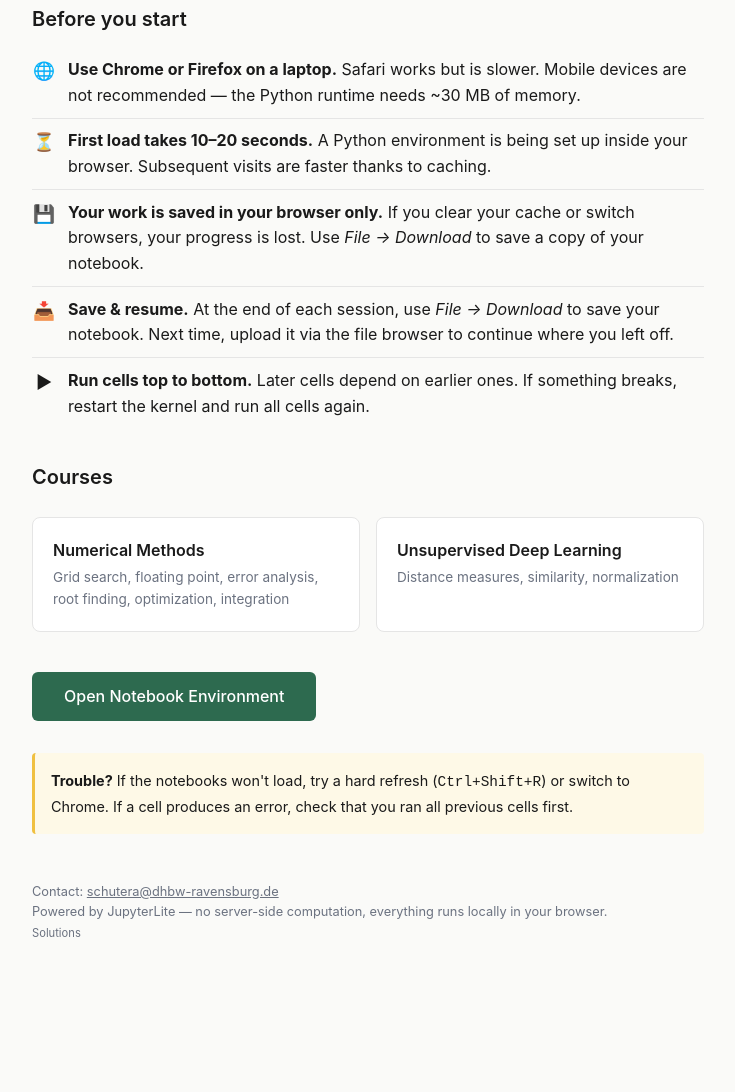
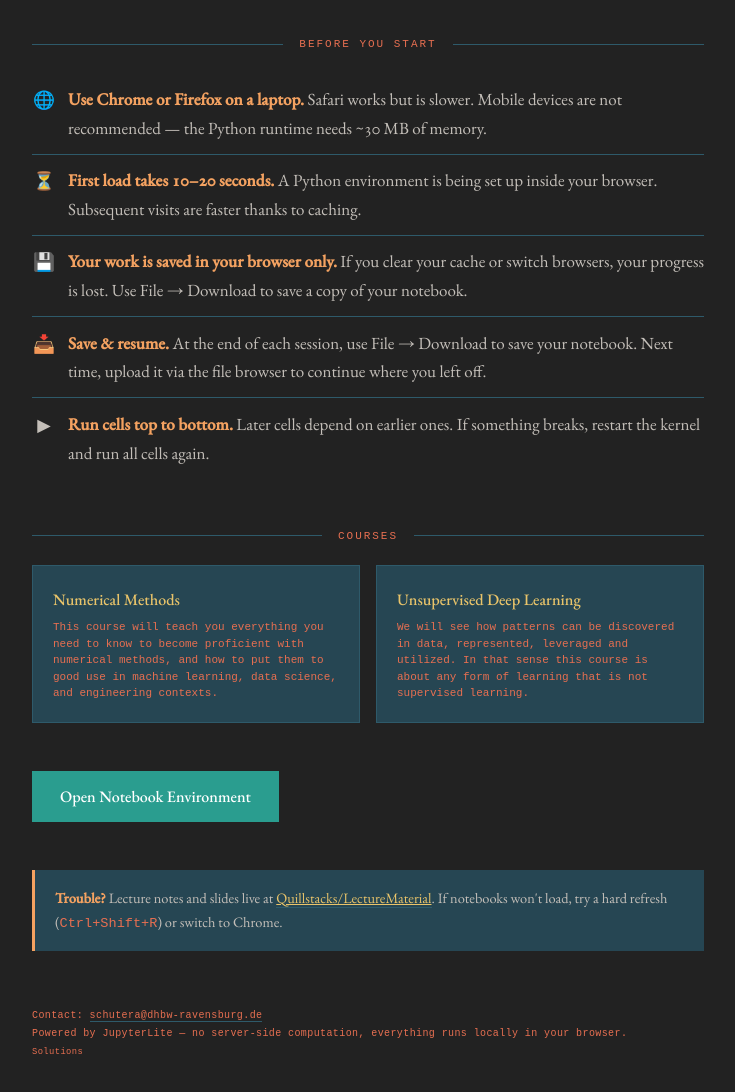
Before and after one commit to Quillstacks/enlitenment, a plain HTML site: page landing/index.html in a window 1280 px wide. Shown: the part 168-1260 px from the top of the page, without its empty margins (272-1007 px from the left). Before the commit the page ends 1159 px from the top, so only its background shows below. Drawn offline with nearby package versions, Linux system fonts and the light colour scheme.

Commit message:
Restyle landing page, secure solutions, add JupyterLite theming
- Redesign landing page to match frontendstyle.md: dark palette,
  EB Garamond + Geist Mono, no border-radius, staggered animations
- Move all *_solutions.ipynb out of content/ into solutions/ so they
  are never deployed to the hosted JupyterLite instance
- Rewrite checks.py to use SHA-256 hash comparisons instead of
  computing expected values — students see hints but not formulas
- Add overrides.json (dark theme default) and custom/custom.css
  mapping JupyterLab CSS variables to the enlitenment palette
- Update deploy script to inject custom CSS into build output
- Improve scatter plots: equal aspect ratio, origin-anchored axes,
  shared figure legend, redesigned coffee dataset for better
  normalization demonstration
- Add distance comparison table (raw vs z-scored) after scatter plots

```diff
--- /dev/null
+++ b/custom/custom.css
@@ -0,0 +1,165 @@
+/*
+ * Custom JupyterLab theme — matches enlitenment landing page palette.
+ * Loaded via jupyter_lite_config.json custom_css setting.
+ *
+ * Palette:
+ *   bg:       #222222    surface:  #264653    border:   #2e5a6a
+ *   accent:   #2a9d8f    golden:   #e9c46a    orange:   #f4a261
+ *   terra:    #e76f51    text:     #c4bfb9
+ */
+
+@import url('https://fonts.googleapis.com/css2?family=EB+Garamond:ital,wght@0,300;0,400;0,500;1,400&display=swap');
+
+:root,
+body[data-jp-theme-name="JupyterLab Dark"] {
+  /* -- Layout backgrounds -- */
+  --jp-layout-color0: #222222;
+  --jp-layout-color1: #264653;
+  --jp-layout-color2: #2a3a42;
+  --jp-layout-color3: #2e5a6a;
+  --jp-layout-color4: #1a1a1a;
+
+  /* -- Brand / accent -- */
+  --jp-brand-color1: #2a9d8f;
+  --jp-brand-color2: #238075;
+  --jp-brand-color3: #1a6358;
+
+  /* -- Borders -- */
+  --jp-border-color0: #2e5a6a;
+  --jp-border-color1: #2e5a6a;
+  --jp-border-color2: #264653;
+  --jp-border-color3: #222222;
+  --jp-border-radius: 0px;
+
+  /* -- Content fonts -- */
+  --jp-content-font-family: 'EB Garamond', Palatino, "Book Antiqua", Georgia, serif;
+  --jp-content-font-size1: 1.0625rem;
+  --jp-content-line-height: 1.7;
+  --jp-content-font-color1: #c4bfb9;
+  --jp-content-font-color2: #f4a261;
+  --jp-content-font-color3: #e76f51;
+
+  /* -- Code fonts -- */
+  --jp-code-font-family: 'Geist Mono', ui-monospace, SFMono-Regular, Menlo, monospace;
+  --jp-code-font-size: 0.9rem;
+
+  /* -- UI fonts -- */
+  --jp-ui-font-family: 'EB Garamond', Palatino, "Book Antiqua", Georgia, serif;
+  --jp-ui-font-color1: #c4bfb9;
+  --jp-ui-font-color2: #f4a261;
+  --jp-ui-font-color3: #e76f51;
+
+  /* -- Cell -- */
+  --jp-cell-editor-background: #264653;
+  --jp-cell-editor-border-color: #2e5a6a;
+  --jp-cell-editor-active-background: #264653;
+  --jp-cell-prompt-font-family: 'Geist Mono', ui-monospace, monospace;
+  --jp-cell-prompt-not-active-font-color: #e76f51;
+
+  /* -- Notebook -- */
+  --jp-notebook-padding: 24px;
+
+  /* -- Toolbar -- */
+  --jp-toolbar-background: #222222;
+  --jp-toolbar-border-color: #2e5a6a;
+
+  /* -- Scrollbar -- */
+  --jp-scrollbar-thumb-color: #2e5a6a;
+
+  /* -- Active cell indicator -- */
+  --jp-cell-inprompt-font-color: #2a9d8f;
+  --jp-cell-outprompt-font-color: #e76f51;
+
+  /* -- Sidebar -- */
+  --jp-sidebar-min-width: 200px;
+
+  /* -- Editor -- */
+  --jp-editor-selected-background: #2e5a6a;
+  --jp-editor-selected-focused-background: #2e5a6a;
+  --jp-editor-cursor-color: #e9c46a;
+
+  /* -- Accent for warnings/info -- */
+  --jp-warn-color0: #e76f51;
+  --jp-warn-color1: #f4a261;
+  --jp-info-color0: #2a9d8f;
+
+  /* -- Search/input -- */
+  --jp-input-background: #264653;
+  --jp-input-border-color: #2e5a6a;
+  --jp-input-active-border-color: #2a9d8f;
+}
+
+/* -- Active cell left bar -- */
+.jp-Notebook .jp-Cell.jp-mod-active .jp-InputArea-prompt {
+  border-left: 3px solid #2a9d8f;
+}
+
+/* -- Markdown headings -- */
+.jp-RenderedHTMLCommon h1,
+.jp-RenderedHTMLCommon h2,
+.jp-RenderedHTMLCommon h3,
+.jp-RenderedHTMLCommon h4 {
+  color: #e9c46a;
+  font-family: 'EB Garamond', Palatino, "Book Antiqua", Georgia, serif;
+  font-weight: 400;
+}
+
+/* -- Markdown links -- */
+.jp-RenderedHTMLCommon a {
+  color: #2a9d8f;
+}
+
+/* -- Markdown code spans -- */
+.jp-RenderedHTMLCommon code {
+  background: #264653;
+  border: 1px solid #2e5a6a;
+  border-radius: 0;
+  color: #e76f51;
+}
+
+/* -- Remove border-radius everywhere -- */
+.jp-Toolbar,
+.jp-Cell,
+.jp-InputArea-editor,
+.jp-OutputArea-output,
+.jp-Dialog,
+.jp-DirListing-item,
+.jp-NotebookPanel-toolbar,
+button.jp-mod-styled {
+  border-radius: 0 !important;
+}
+
+/* -- Buttons -- */
+button.jp-mod-styled.jp-mod-accept {
+  background: #2a9d8f;
+  border: none;
+  border-radius: 0;
+  color: #fff;
+}
+
+button.jp-mod-styled.jp-mod-accept:hover {
+  opacity: 0.9;
+}
+
+/* -- Tab bar -- */
+.lm-TabBar-tab.lm-mod-current {
+  border-bottom: 2px solid #2a9d8f;
+}
+
+/* -- Bold text in markdown -- */
+.jp-RenderedHTMLCommon strong {
+  color: #f4a261;
+}
+
+/* -- Details/summary (used for Thought blocks) -- */
+.jp-RenderedHTMLCommon details summary {
+  color: #e76f51;
+  cursor: pointer;
+}
+
+.jp-RenderedHTMLCommon details {
+  border: 1px solid #2e5a6a;
+  padding: 0.5em 1em;
+  margin: 0.5em 0;
+  background: rgba(38, 70, 83, 0.5);
+}
--- a/jupyter_lite_config.json
+++ b/jupyter_lite_config.json
@@ -1,6 +1,7 @@
 {
   "LiteBuildConfig": {
     "contents": ["content"],
-    "output_dir": "_output"
+    "output_dir": "_output",
+    "settings_overrides": ["overrides.json"]
   }
 }
--- a/landing/index.html
+++ b/landing/index.html
@@ -5,58 +5,113 @@
   <meta name="viewport" content="width=device-width, initial-scale=1.0">
   <title>enlitenment — Interactive Lecture Notebooks</title>
   <link rel="icon" type="image/svg+xml" href="/favicon.svg">
+  <link href="https://fonts.googleapis.com/css2?family=EB+Garamond:wght@300;400;500&display=swap" rel="stylesheet">
   <style>
+    @font-face {
+      font-family: 'Geist Mono';
+      src: local('Geist Mono'), local('GeistMono');
+      font-weight: 400;
+      font-display: swap;
+    }
+
     :root {
-      --fg: #1a1a1a;
-      --bg: #fafaf8;
-      --accent: #2d6a4f;
-      --muted: #6b7280;
-      --border: #e5e5e5;
-      --card-bg: #ffffff;
+      --color-bg: #222222;
+      --color-surface: #264653;
+      --color-border: #2e5a6a;
+      --color-accent: #2a9d8f;
+      --color-near-black: #e9c46a;
+      --color-gray-mid: #f4a261;
+      --color-gray-tertiary: #e76f51;
+      --color-text: #c4bfb9;
+      --font-sans: 'EB Garamond', Palatino, "Book Antiqua", Georgia, serif;
+      --font-mono: 'Geist Mono', ui-monospace, SFMono-Regular, monospace;
     }
 
     * { margin: 0; padding: 0; box-sizing: border-box; }
 
     body {
-      font-family: -apple-system, BlinkMacSystemFont, "Segoe UI", Roboto, "Helvetica Neue", Arial, sans-serif;
-      color: var(--fg);
-      background: var(--bg);
-      line-height: 1.6;
+      font-family: var(--font-sans);
+      color: var(--color-text);
+      background: var(--color-bg);
+      font-size: 1.0625rem;
+      line-height: 1.7;
+      font-feature-settings: "kern" 1, "liga" 1, "calt" 1, "onum" 1;
+    }
+
+    /* -- Animations -- */
+    @keyframes fade-slide-in {
+      from { opacity: 0; transform: translateY(14px); }
+      to   { opacity: 1; transform: translateY(0); }
+    }
+    .animate-in {
+      opacity: 0;
+      animation: fade-slide-in 0.7s ease-out forwards;
     }
 
     .container {
       max-width: 720px;
       margin: 0 auto;
-      padding: 3rem 1.5rem;
+      padding: 4rem 1.5rem;
     }
 
+    /* -- Typography -- */
     h1 {
-      font-size: 2rem;
-      font-weight: 600;
-      margin-bottom: 0.25rem;
+      font-family: var(--font-sans);
+      font-size: 2.8rem;
+      font-weight: 300;
+      letter-spacing: -0.02em;
+      line-height: 1.15;
+      color: var(--color-near-black);
+      margin-bottom: 0.35rem;
     }
 
     .subtitle {
-      color: var(--muted);
-      font-size: 1.1rem;
-      margin-bottom: 2.5rem;
+      font-family: var(--font-mono);
+      font-size: 0.6875rem;
+      letter-spacing: 0.16em;
+      text-transform: uppercase;
+      color: var(--color-gray-tertiary);
+      margin-bottom: 3.5rem;
     }
 
     h2 {
-      font-size: 1.25rem;
-      font-weight: 600;
-      margin-top: 2rem;
+      font-family: var(--font-sans);
+      font-size: 1.35rem;
+      font-weight: 400;
+      color: var(--color-near-black);
       margin-bottom: 0.75rem;
     }
 
+    /* -- Divider -- */
+    .divider {
+      display: flex;
+      align-items: center;
+      gap: 1rem;
+      margin-top: 3rem;
+      margin-bottom: 1.25rem;
+    }
+    .divider-line {
+      flex: 1;
+      height: 1px;
+      background: var(--color-border);
+    }
+    .divider-label {
+      font-family: var(--font-mono);
+      font-size: 0.6875rem;
+      letter-spacing: 0.18em;
+      text-transform: uppercase;
+      color: var(--color-gray-tertiary);
+    }
+
+    /* -- Advice list -- */
     .advice-list {
       list-style: none;
-      margin-bottom: 2rem;
+      margin-bottom: 0.5rem;
     }
 
     .advice-list li {
-      padding: 0.6rem 0;
-      border-bottom: 1px solid var(--border);
+      padding: 0.7rem 0;
+      border-bottom: 1px solid var(--color-border);
       display: flex;
       gap: 0.75rem;
       align-items: flex-start;
@@ -71,81 +126,150 @@
       font-size: 1.1rem;
     }
 
+    .advice-list strong {
+      color: var(--color-gray-mid);
+    }
+
+    .advice-list code {
+      font-family: var(--font-mono);
+      font-size: 0.85rem;
+      color: var(--color-gray-tertiary);
+      background: var(--color-surface);
+      padding: 0.1em 0.35em;
+    }
+
+    .advice-list em {
+      font-style: normal;
+      color: var(--color-text);
+    }
+
+    /* -- Course cards -- */
     .courses {
       display: grid;
       grid-template-columns: 1fr 1fr;
       gap: 1rem;
-      margin: 1.5rem 0 2.5rem;
+      margin: 1.25rem 0 3rem;
     }
 
     .course-card {
-      background: var(--card-bg);
-      border: 1px solid var(--border);
-      border-radius: 8px;
+      background: var(--color-surface);
+      border: 1px solid var(--color-border);
+      border-radius: 0;
       padding: 1.25rem;
       text-decoration: none;
-      color: var(--fg);
-      transition: border-color 0.15s, box-shadow 0.15s;
+      color: var(--color-text);
+      transition: all 0.15s;
     }
 
     .course-card:hover {
-      border-color: var(--accent);
-      box-shadow: 0 2px 8px rgba(0,0,0,0.06);
+      transform: scale(1.03);
+      box-shadow: 0 4px 16px rgba(0,0,0,0.4);
+    }
+
+    .course-card:active {
+      transform: scale(0.98);
     }
 
     .course-card h3 {
+      font-family: var(--font-sans);
       font-size: 1rem;
-      font-weight: 600;
-      margin-bottom: 0.25rem;
+      font-weight: 500;
+      color: var(--color-near-black);
+      margin-bottom: 0.35rem;
     }
 
     .course-card p {
-      font-size: 0.85rem;
-      color: var(--muted);
+      font-family: var(--font-mono);
+      font-size: 0.6875rem;
+      color: var(--color-gray-tertiary);
+      line-height: 1.5;
     }
 
+    /* -- CTA button -- */
     .enter-btn {
       display: inline-block;
-      background: var(--accent);
+      background: var(--color-accent);
       color: #fff;
       text-decoration: none;
-      padding: 0.75rem 2rem;
-      border-radius: 6px;
+      padding: 0.75rem 1.75rem;
+      border-radius: 0;
+      font-family: var(--font-sans);
       font-size: 1rem;
       font-weight: 500;
-      transition: background 0.15s;
+      transition: all 0.15s;
     }
 
-    .enter-btn:hover { background: #245a42; }
+    .enter-btn:hover { opacity: 0.9; }
+    .enter-btn:active { transform: scale(0.95); }
 
+    /* -- Note box -- */
     .note {
-      margin-top: 2rem;
-      padding: 1rem;
-      background: #fef9e7;
-      border-left: 3px solid #f0c040;
-      border-radius: 4px;
+      margin-top: 3rem;
+      padding: 1rem 1.25rem;
+      background: var(--color-surface);
+      border-left: 3px solid var(--color-gray-mid);
+      border-radius: 0;
       font-size: 0.9rem;
     }
 
+    .note strong {
+      color: var(--color-gray-mid);
+    }
+
+    .note code {
+      font-family: var(--font-mono);
+      font-size: 0.85rem;
+      color: var(--color-gray-tertiary);
+    }
+
+    /* -- Footer -- */
     footer {
-      margin-top: 3rem;
-      color: var(--muted);
-      font-size: 0.8rem;
+      margin-top: 3.5rem;
+      font-family: var(--font-mono);
+      font-size: 0.625rem;
+      letter-spacing: 0.04em;
+      color: var(--color-gray-tertiary);
+      line-height: 1.8;
+    }
+
+    footer a {
+      color: var(--color-gray-tertiary);
+      text-decoration: none;
+      border-bottom: 1px solid var(--color-border);
+      transition: border-color 0.15s;
+    }
+
+    footer a:hover {
+      border-color: var(--color-accent);
+    }
+
+    /* -- Responsive -- */
+    @media (min-width: 640px) {
+      h1 { font-size: 3.2rem; }
     }
 
     @media (max-width: 520px) {
       .courses { grid-template-columns: 1fr; }
-      h1 { font-size: 1.5rem; }
+      h1 { font-size: 2.2rem; }
+      .container { padding: 2.5rem 1.25rem; }
     }
   </style>
 </head>
 <body>
   <div class="container">
-    <h1>enlitenment</h1>
-    <p class="subtitle">Combobulated by Prof. Dr.-Ing. Mark Schutera</p>
 
-    <h2>Before you start</h2>
-    <ul class="advice-list">
+    <div class="animate-in" style="animation-delay: 0ms;">
+      <h1>enlitenment</h1>
+      <p class="subtitle">Combobulated by Prof. Dr.-Ing. Mark Schutera</p>
+    </div>
+
+    <div class="divider animate-in" style="animation-delay: 120ms;">
+      <div class="divider-line"></div>
+      <span class="divider-label">Before you start</span>
+      <div class="divider-line"></div>
+    </div>
+
+    <ul class="advice-list animate-in" style="animation-delay: 200ms;">
       <li>
         <span class="icon">&#x1F310;</span>
         <span><strong>Use Chrome or Firefox on a laptop.</strong> Safari works but is slower. Mobile devices are not recommended — the Python runtime needs ~30 MB of memory.</span>
@@ -168,29 +292,37 @@
       </li>
     </ul>
 
-    <h2>Courses</h2>
+    <div class="divider animate-in" style="animation-delay: 350ms;">
+      <div class="divider-line"></div>
+      <span class="divider-label">Courses</span>
+      <div class="divider-line"></div>
+    </div>
+
     <div class="courses">
-      <a class="course-card" href="/tree/numerical-methods/">
+      <a class="course-card animate-in" style="animation-delay: 450ms;" href="/">
         <h3>Numerical Methods</h3>
-        <p>Grid search, floating point, error analysis, root finding, optimization, integration</p>
+        <p>This course will teach you everything you need to know to become proficient with numerical methods, and how to put them to good use in machine learning, data science, and engineering contexts.</p>
       </a>
-      <a class="course-card" href="/tree/unsupervised-deep-learning/">
+      <a class="course-card animate-in" style="animation-delay: 540ms;" href="/">
         <h3>Unsupervised Deep Learning</h3>
-        <p>Distance measures, similarity, normalization</p>
+        <p>We will see how patterns can be discovered in data, represented, leveraged and utilized. In that sense this course is about any form of learning that is not supervised learning.</p>
       </a>
     </div>
 
-    <a class="enter-btn" href="/">Open Notebook Environment</a>
-
-    <div class="note">
-      <strong>Trouble?</strong> If the notebooks won't load, try a hard refresh (<code>Ctrl+Shift+R</code>) or switch to Chrome. If a cell produces an error, check that you ran all previous cells first.
+    <div class="animate-in" style="animation-delay: 650ms;">
+      <a class="enter-btn" href="/">Open Notebook Environment</a>
     </div>
 
-    <footer>
-      Contact: <a href="mailto:schutera@dhbw-ravensburg.de" style="color:var(--muted);">schutera@dhbw-ravensburg.de</a>
+    <div class="note animate-in" style="animation-delay: 800ms;">
+      <strong>Trouble?</strong> Lecture notes and slides live at <a href="https://github.com/Quillstacks/LectureMaterial/tree/main/lecturenotes" style="color:var(--color-near-black);border-bottom:1px solid var(--color-border);">Quillstacks/LectureMaterial</a>. If notebooks won't load, try a hard refresh (<code>Ctrl+Shift+R</code>) or switch to Chrome.
+    </div>
+
+    <footer class="animate-in" style="animation-delay: 950ms;">
+      Contact: <a href="mailto:schutera@dhbw-ravensburg.de">schutera@dhbw-ravensburg.de</a>
       <br>Powered by JupyterLite &mdash; no server-side computation, everything runs locally in your browser.
-      <br><a href="https://www.youtube.com/watch?v=dQw4w9WgXcQ" style="color:var(--muted);text-decoration:none;font-size:0.7rem;">Solutions</a>
+      <br><a href="https://www.youtube.com/watch?v=dQw4w9WgXcQ" style="font-size:0.55rem;border:none;">Solutions</a>
     </footer>
+
   </div>
 </body>
 </html>
--- /dev/null
+++ b/overrides.json
@@ -0,0 +1,5 @@
+{
+  "@jupyterlab/apputils-extension:themes": {
+    "theme": "JupyterLab Dark"
+  }
+}
```
Also changed, not shown: 18 other files.
